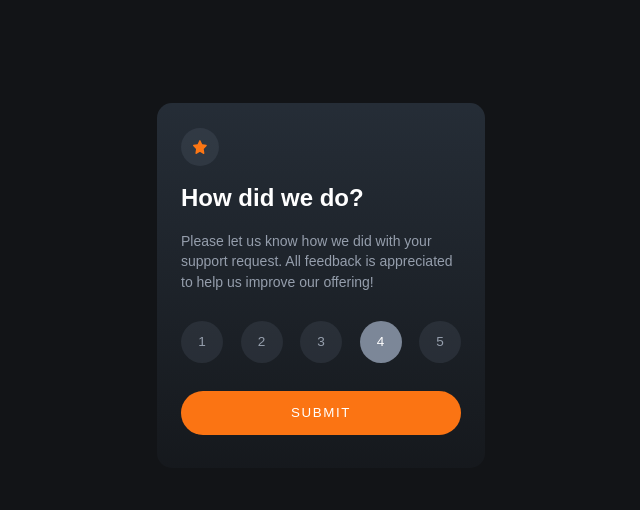
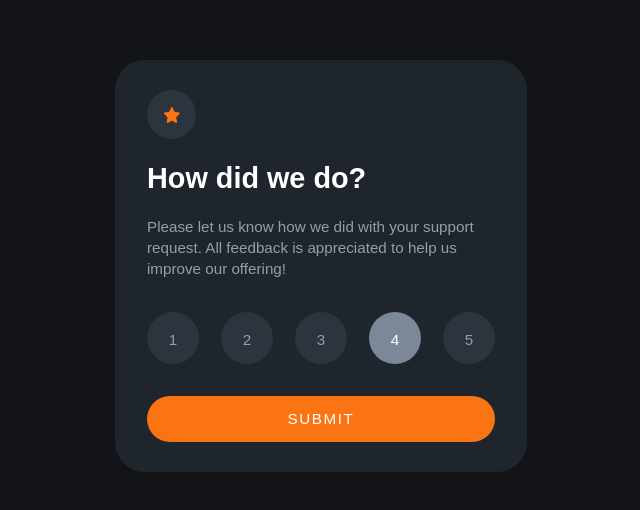
Before and after one commit to jpetterson88/frontendMentor, a plain HTML site: page interactive-rating-component-main/index.html in a window 1280 px wide. Shown: the part 134-644 px from the top of the page, without its empty margins (319-959 px from the left). Drawn offline with Linux system fonts and the light colour scheme; a web font is replaced by a local one.

Commit message:
final update

```diff
--- a/interactive-rating-component-main/assets/css/style.css
+++ b/interactive-rating-component-main/assets/css/style.css
@@ -24,20 +24,20 @@
 }
 
 body {
+  min-height: 100vh;
   background-color: var(--very-dark-blue);
   color: var(--light-grey);
 
   display: flex;
   justify-content: center;
   align-items: center;
-
-  min-height: 100vh;
-  margin: 1.2rem;
 }
 
 .rating-component {
-  background-image: linear-gradient(to bottom, hsl(213, 19%, 18%), hsla(213, 20%, 18%, 0.185));
+  background-color: hsla(213, 20%, 18%, 0.7);
+  /* background-image: linear-gradient(to top, hsl(213, 19%, 18%), hsla(213, 20%, 18%, 0.185)); */
   padding: 1rem 1.5rem 1.5rem 1.5rem;
+  margin: 1.2rem;
   width: 328px;
   height: 365px;
   border-radius: 15px;
@@ -73,6 +73,7 @@ body {
 .icon-star img {
   width: 14px;
   height: 14px;
+  margin-left: .1rem;
 }
 
 .options {
@@ -88,6 +89,7 @@ body {
   width: 42px;
   height: 42px;
   font-size: .85rem;
+  padding-top: .2rem;
 
   display: grid;
   place-content: center;
@@ -153,3 +155,48 @@ body {
   padding: .6rem .7rem .4rem .7rem;
   border-radius: 2rem;
 }
+
+@media screen and (min-width: 450px) {
+  .rating-component {
+    width: 412px;
+    height: 412px;
+    border-radius: 30px;
+    padding: 1.2rem 2rem;
+  }
+
+  .rating-display h1 {
+    font-size: 1.8rem;
+  }
+
+  .rating-display p {
+    font-size: .95rem;
+  }
+
+  .icon-star {
+    width: 49px;
+    height: 49px;
+  }
+
+  .icon-star img {
+    width: 16px;
+    height: 16px;
+  }
+
+  .option {
+    width: 52px;
+    height: 52px;
+    font-size: .95rem;
+  }
+
+  .rating-display button {
+    font-size: .95rem;
+  }
+
+  .thank-you-display {
+    padding: .2rem;
+  }
+
+  .thank-you-display img {
+    width: 154px;
+  }
+}
```
Also changed, not shown: interactive-rating-component-main/Interactive rating component.png (added), 2 other files.
